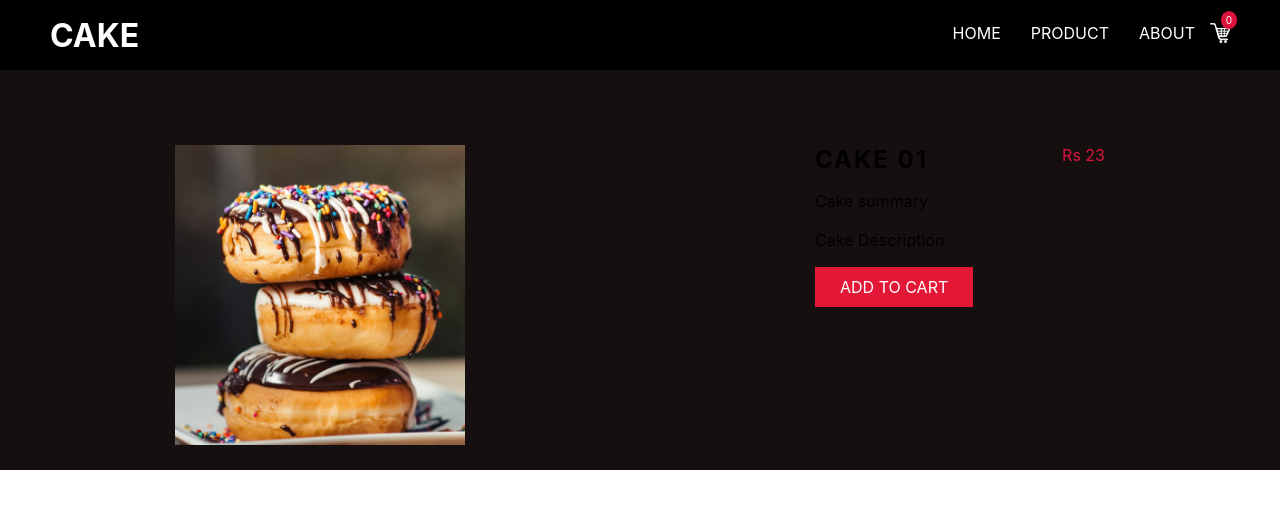
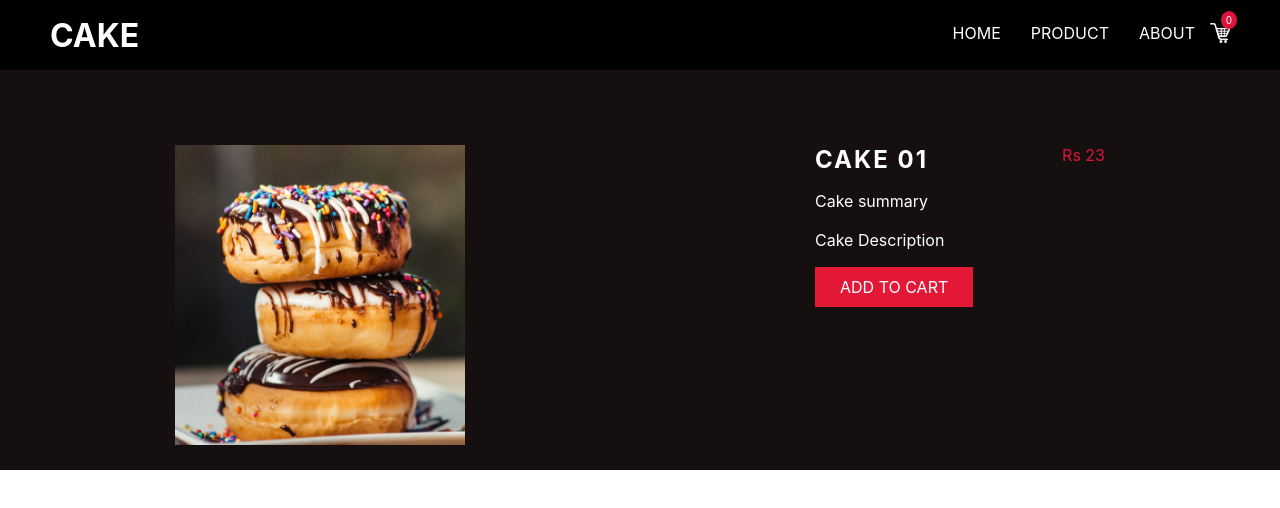
Before and after one commit to NSBM-SPM-2021/github-basics-Ishma99, a React (Create React App) app in the folder spm/: page /product/1 in a window 1280 px wide. Shown: the top 508 px of the page. Built offline with nearby package versions, Linux system fonts and the light colour scheme.

Commit message:
Css changes to the cart

```diff
--- a/spm/src/components/css/Cart.css
+++ b/spm/src/components/css/Cart.css
@@ -3,7 +3,7 @@ section .cart{
     border: 1px solid #ccc;
 }
 .amount span{
-    color: #e31837;
+    color: white;
     padding: 0 20px;
 }
 .amount .count{
@@ -13,6 +13,7 @@ section .cart{
     outline: none;
     background: transparent;
     cursor: pointer;
+    color: white;
 }
 .delete{
     position: absolute;
--- a/spm/src/components/css/Details.css
+++ b/spm/src/components/css/Details.css
@@ -25,6 +25,7 @@
 .box .row h2{
     text-transform: uppercase;
     letter-spacing: 2px;
+    color: white;
 }
 .box .row span{
     color: crimson;
@@ -40,6 +41,7 @@
 .box p{
     line-height: 1.5;
     margin: 15px 0;
+    color: white;
 }
 .box .cart{
     border: none;
--- a/spm/src/components/section/Cart.js
+++ b/spm/src/components/section/Cart.js
@@ -41,7 +41,7 @@ export class Cart extends Component {
                     }
                     <div className="total">
                         <Link to="/payment">Payment</Link>
-                        <h3>Total: Rs {total}</h3>
+                        <h3>TOTAL: Rs {total}</h3>
                     </div>
                 </>
                 )
```
